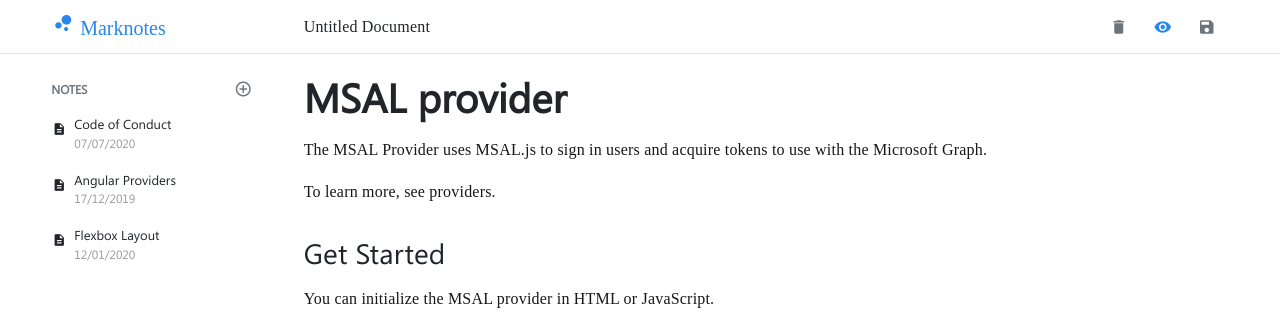
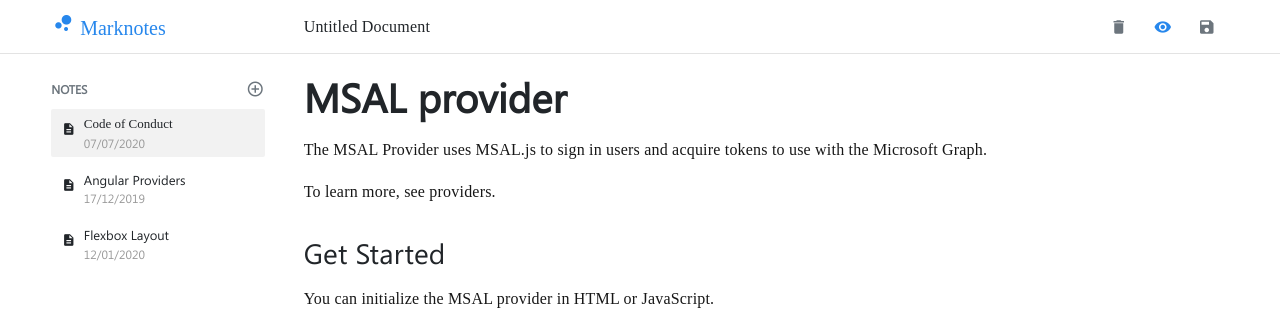
Before and after one commit to Christian-007/marknotes-fe, an Angular app: page /notes/note in a window 1280 px wide. Shown: the top 322 px of the page. Built offline with nearby package versions, Linux system fonts and the light colour scheme; a web font is replaced by a local one.

Commit message:
refactor(card): adjust card styles and add buttonStyles @Input

```diff
--- a/src/app/shared/components/buttons/button-with-icon/button-with-icon.component.ts
+++ b/src/app/shared/components/buttons/button-with-icon/button-with-icon.component.ts
@@ -7,6 +7,7 @@
       type="button"
       class="BtnIcon btn d-flex align-items-center"
       [ngClass]="getClassName()"
+      [ngStyle]="buttonStyles"
       [attr.aria-label]="icon"
       (click)="onButtonClick()"
     >
@@ -19,6 +20,7 @@
   @Input() icon: string;
   @Input() size: string;
   @Input() checked: boolean;
+  @Input() buttonStyles: {};
   @Output() buttonClick: EventEmitter<boolean>;
 
   constructor() {
--- a/src/app/shared/components/card/card.component.html
+++ b/src/app/shared/components/card/card.component.html
@@ -4,6 +4,7 @@
       NOTES
     </div>
     <app-button-with-icon
+      [buttonStyles]="buttonStyles"
       icon="add_circle_outline"
       (buttonClick)="onClickAdd($event)"
     ></app-button-with-icon>
@@ -12,6 +13,8 @@
     *ngFor="let s of state"
     type="button"
     class="card__body no-outline btn d-flex"
+    [ngClass]="{ Active: s.id === currentActiveDoc }"
+    (click)="onClickDocList(s.id)"
   >
     <i aria-hidden="true" class="material-icons md-18 pt-2">description</i>
     <div class="d-flex flex-column pl-2">
--- a/src/app/shared/components/card/card.component.scss
+++ b/src/app/shared/components/card/card.component.scss
@@ -24,7 +24,9 @@
   }
 
   &__body {
-    padding: 0.5rem 0;
+    border-radius: 2px;
+    padding: 0.25rem 0.6rem;
+    margin: 0.25rem 0;
     text-align: left;
 
     &__title {
@@ -37,4 +39,18 @@
       color: $lighter_gray;
     }
   }
+
+  &__body:not(.Active):hover {
+    .card__body__title {
+      text-decoration: underline;
+    }
+  }
+
+  .Active {
+    background: $code_background_dark;
+
+    .card__body__title {
+      font-family: 'WeblySleek UI-SB';
+    }
+  }
 }
--- a/src/app/shared/components/card/card.component.ts
+++ b/src/app/shared/components/card/card.component.ts
@@ -11,6 +11,11 @@
     { id: 2, title: 'Angular Providers', time: '17/12/2019' },
     { id: 3, title: 'Flexbox Layout', time: '12/01/2020' },
   ];
+  currentActiveDoc = 1;
+  buttonStyles = {
+    'padding-right': 0,
+  };
+
   constructor() {}
 
   ngOnInit() {}
@@ -18,4 +23,9 @@
   onClickAdd(): void {
     console.log('hello on add');
   }
+
+  onClickDocList(docId: number): void {
+    console.log('Document Click: ', docId);
+    this.currentActiveDoc = docId;
+  }
 }
```
